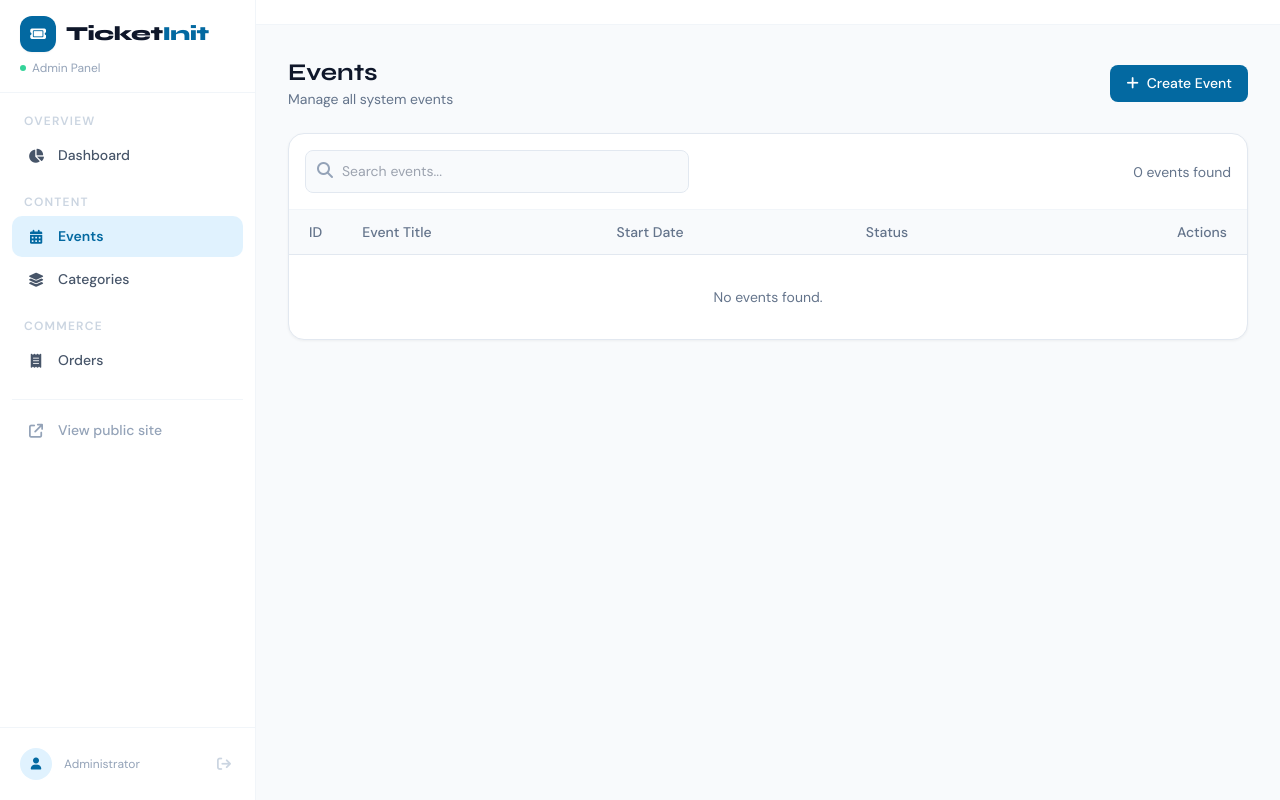
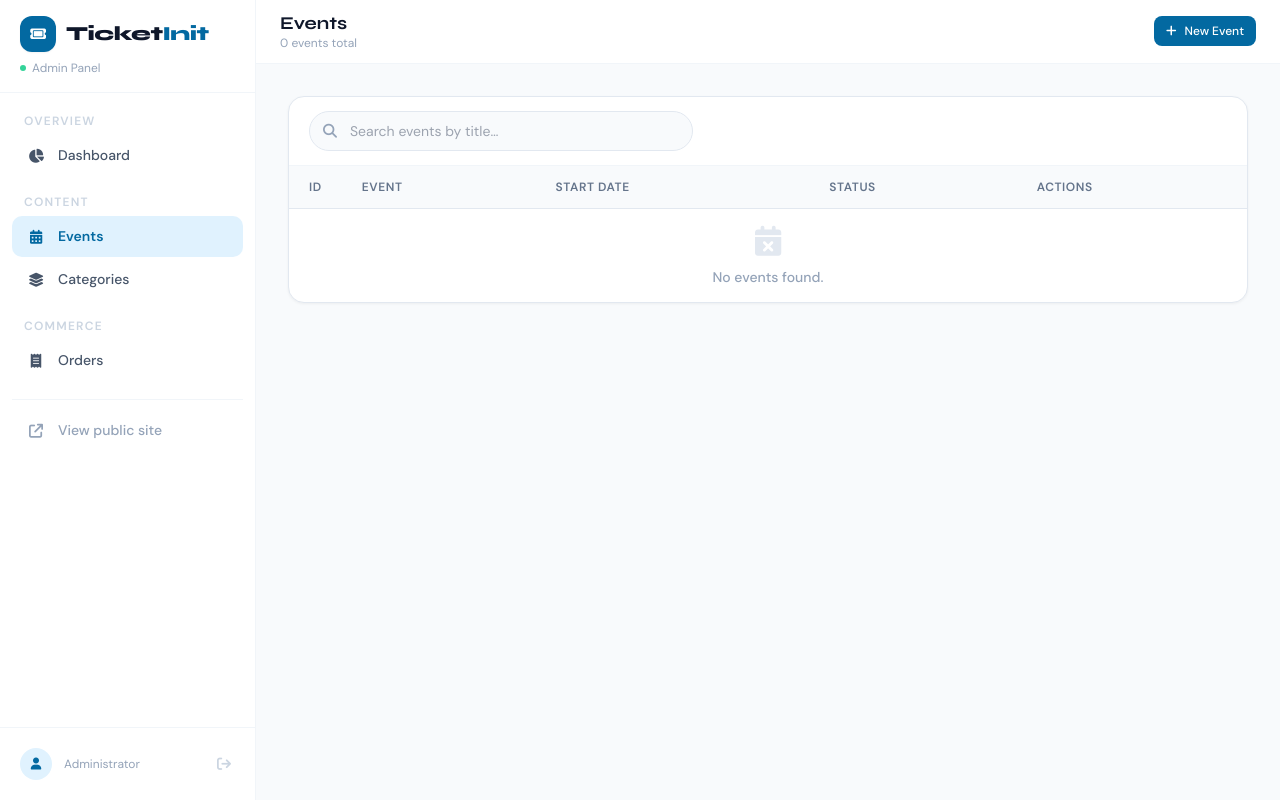
Before and after one commit to samsonthomas951/TicketInit, a FastAPI app: page /admin/events in a window 1280 px wide. Run offline with FastAPI, Linux system fonts and the light colour scheme; the visitor is signed in with stand-in values (Sample User, id 1); some libraries are stand-ins or nearby versions.

Commit message:
Update events_list.html

```diff
--- a/app/templates/admin/events_list.html
+++ b/app/templates/admin/events_list.html
@@ -1,68 +1,114 @@
 {% extends "base.html" %}
 {% block title %}Events{% endblock %}
 
+{% block page_header %}
+<div>
+  <h1 class="font-display font-bold text-lg text-ink-900 leading-tight">Events</h1>
+  <p class="text-xs text-ink-400">{{ total }} event{% if total != 1 %}s{% endif %} total</p>
+</div>
+{% endblock %}
+
+{% block header_actions %}
+<a href="/admin/events/new" class="btn btn-brand btn-sm">
+  <i class="fa-solid fa-plus"></i>
+  <span class="hidden sm:inline">New Event</span>
+</a>
+{% endblock %}
+
 {% block content %}
-<div class="flex items-center justify-between mb-6">
-  <div>
-    <h1 class="text-2xl font-display font-bold text-ink-900">Events</h1>
-    <p class="text-sm text-ink-500">Manage all system events</p>
-  </div>
-  <a href='' class="btn btn-brand"><i class="fa-solid fa-plus"></i> Create Event</a>
-</div>
+<div class="card overflow-hidden">
 
-<div class="card">
-  <!-- Top actions -->
-  <div class="p-4 border-b border-ink-100 flex items-center justify-between">
-    <form class="relative w-full max-w-sm" action="/admin/events" method="GET">
-      <i class="fa-solid fa-magnifying-glass absolute left-3 top-3 text-ink-400"></i>
-      <input type="text" name="search" value="{{ search }}" class="field pl-9" placeholder="Search events..." />
+  <!-- Search bar -->
+  <div class="card-head">
+    <form action="/admin/events" method="GET">
+      <div class="relative max-w-sm">
+        <i class="fa-solid fa-magnifying-glass absolute left-3.5 top-1/2 -translate-y-1/2
+                  text-ink-400 text-sm pointer-events-none"></i>
+        <input type="search" name="search" value="{{ search }}"
+               class="field pl-10 h-10 rounded-full text-sm"
+               placeholder="Search events by title…" />
+      </div>
     </form>
-    <div class="text-sm text-ink-500">{{ total }} events found</div>
   </div>
 
+  <!-- Table -->
   <div class="overflow-x-auto">
-    <table class="w-full text-left text-sm whitespace-nowrap">
-      <thead class="bg-ink-50 text-ink-500 border-b border-ink-200">
+    <table class="data-table">
+      <thead>
         <tr>
-          <th class="px-5 py-3 font-medium w-12">ID</th>
-          <th class="px-5 py-3 font-medium">Event Title</th>
-          <th class="px-5 py-3 font-medium">Start Date</th>
-          <th class="px-5 py-3 font-medium">Status</th>
-          <th class="px-5 py-3 font-medium text-right">Actions</th>
+          <th class="w-12">ID</th>
+          <th>Event</th>
+          <th>Start Date</th>
+          <th>Status</th>
+          <th class="text-right">Actions</th>
         </tr>
       </thead>
-      <tbody class="divide-y divide-ink-100">
+      <tbody>
         {% for event in events %}
-        <tr class="hover:bg-ink-50">
-          <td class="px-5 py-4 text-ink-500">#{{ event.id }}</td>
-          <td class="px-5 py-4">
-            <div class="font-medium text-ink-900">{{ event.title }}</div>
-            <div class="text-xs text-ink-400">{{ event.venue | default('No venue') }}</div>
+        <tr>
+          <td class="text-ink-400 font-mono text-xs">#{{ event.id }}</td>
+          <td>
+            <div class="font-semibold text-ink-900 leading-snug">{{ event.title }}</div>
+            <div class="text-xs text-ink-400 mt-0.5">
+              {% if event.venue %}
+                <i class="fa-solid fa-location-dot mr-1"></i>{{ event.venue }}
+              {% else %}
+                <span class="text-ink-300">No venue set</span>
+              {% endif %}
+            </div>
           </td>
-          <td class="px-5 py-4 text-ink-700">{{ event.start_date | fmt_date }}</td>
-          <td class="px-5 py-4">
+          <td class="text-ink-600 whitespace-nowrap">{{ event.start_date | fmt_date }}</td>
+          <td>
             {% if event.is_published %}
-              <span class="px-2 py-1 text-xs font-semibold bg-emerald-100 text-emerald-700 rounded-full">Published</span>
+            <span class="badge badge-paid">
+              <i class="fa-solid fa-circle-check"></i> Published
+            </span>
             {% else %}
-              <span class="px-2 py-1 text-xs font-semibold bg-ink-200 text-ink-700 rounded-full">Draft</span>
+            <span class="badge badge-draft">
+              <i class="fa-regular fa-file"></i> Draft
+            </span>
             {% endif %}
           </td>
-          <td class="px-5 py-4 text-right space-x-2">
-            <a href='' class="btn btn-soft py-1.5 px-2"><i class="fa-solid fa-pen-to-square"></i></a>
+          <td class="text-right">
+            <div class="flex items-center justify-end gap-1.5">
+              <a href="/admin/events/{{ event.id }}/edit"
+                 class="btn btn-soft btn-sm" title="Edit event">
+                <i class="fa-solid fa-pen-to-square"></i>
+                <span class="hidden lg:inline">Edit</span>
+              </a>
 
-            <form action="/admin/events/{{ event.id }}/toggle-publish" method="POST" class="inline">
-              <button type="submit" class="btn btn-soft py-1.5 px-2" title="Toggle Publish">
-                <i class="fa-solid {% if event.is_published %}fa-eye-slash text-amber-600{% else %}fa-eye text-emerald-600{% endif %}"></i>
-              </button>
-            </form>
+              <form action="/admin/events/{{ event.id }}/toggle-publish" method="POST" class="inline">
+                <button type="submit" class="btn btn-soft btn-sm"
+                        title="{{ 'Unpublish' if event.is_published else 'Publish' }}">
+                  {% if event.is_published %}
+                  <i class="fa-solid fa-eye-slash text-amber-500"></i>
+                  {% else %}
+                  <i class="fa-solid fa-eye text-emerald-600"></i>
+                  {% endif %}
+                </button>
+              </form>
 
-            <form action="/admin/events/{{ event.id }}/delete" method="POST" class="inline" onsubmit="return confirm('Are you sure you want to delete this event?');">
-              <button type="submit" class="btn btn-danger py-1.5 px-2"><i class="fa-solid fa-trash"></i></button>
-            </form>
+              <form action="/admin/events/{{ event.id }}/delete" method="POST" class="inline"
+                    onsubmit="return confirm('Delete {{ event.title }}? This cannot be undone.');">
+                <button type="submit" class="btn btn-danger btn-sm" title="Delete event">
+                  <i class="fa-solid fa-trash"></i>
+                </button>
+              </form>
+            </div>
           </td>
         </tr>
         {% else %}
-        <tr><td colspan="5" class="px-5 py-8 text-center text-ink-500">No events found.</td></tr>
+        <tr>
+          <td colspan="5" class="text-center py-12">
+            <div class="flex flex-col items-center gap-2 text-ink-400">
+              <i class="fa-solid fa-calendar-xmark text-3xl text-ink-200"></i>
+              <span class="font-medium">No events found.</span>
+              {% if search %}
+              <a href="/admin/events" class="text-sm text-brand-700 hover:underline">Clear search</a>
+              {% endif %}
+            </div>
+          </td>
+        </tr>
         {% endfor %}
       </tbody>
     </table>
@@ -70,11 +116,21 @@
 
   <!-- Pagination -->
   {% if total_pages > 1 %}
-  <div class="p-4 border-t border-ink-100 flex justify-end gap-1">
-    {% for p in pages %}
-      <a href='' class="px-3 py-1.5 rounded-lg text-sm {% if p == page %}bg-brand-700 text-white{% else %}bg-ink-100 text-ink-700 hover:bg-ink-200{% endif %}">{{ p }}</a>
-    {% endfor %}
+  <div class="card-foot flex items-center justify-between text-sm">
+    <span class="text-ink-400">
+      Page {{ page }} of {{ total_pages }}
+    </span>
+    <div class="flex gap-1">
+      {% for p in pages %}
+      <a href="/admin/events?page={{ p }}{% if search %}&search={{ search }}{% endif %}"
+         class="w-8 h-8 rounded-lg flex items-center justify-center text-sm font-medium transition-colors
+                {% if p == page %}bg-brand-700 text-white{% else %}bg-ink-100 text-ink-600 hover:bg-ink-200{% endif %}">
+        {{ p }}
+      </a>
+      {% endfor %}
+    </div>
   </div>
   {% endif %}
+
 </div>
 {% endblock %}
```
